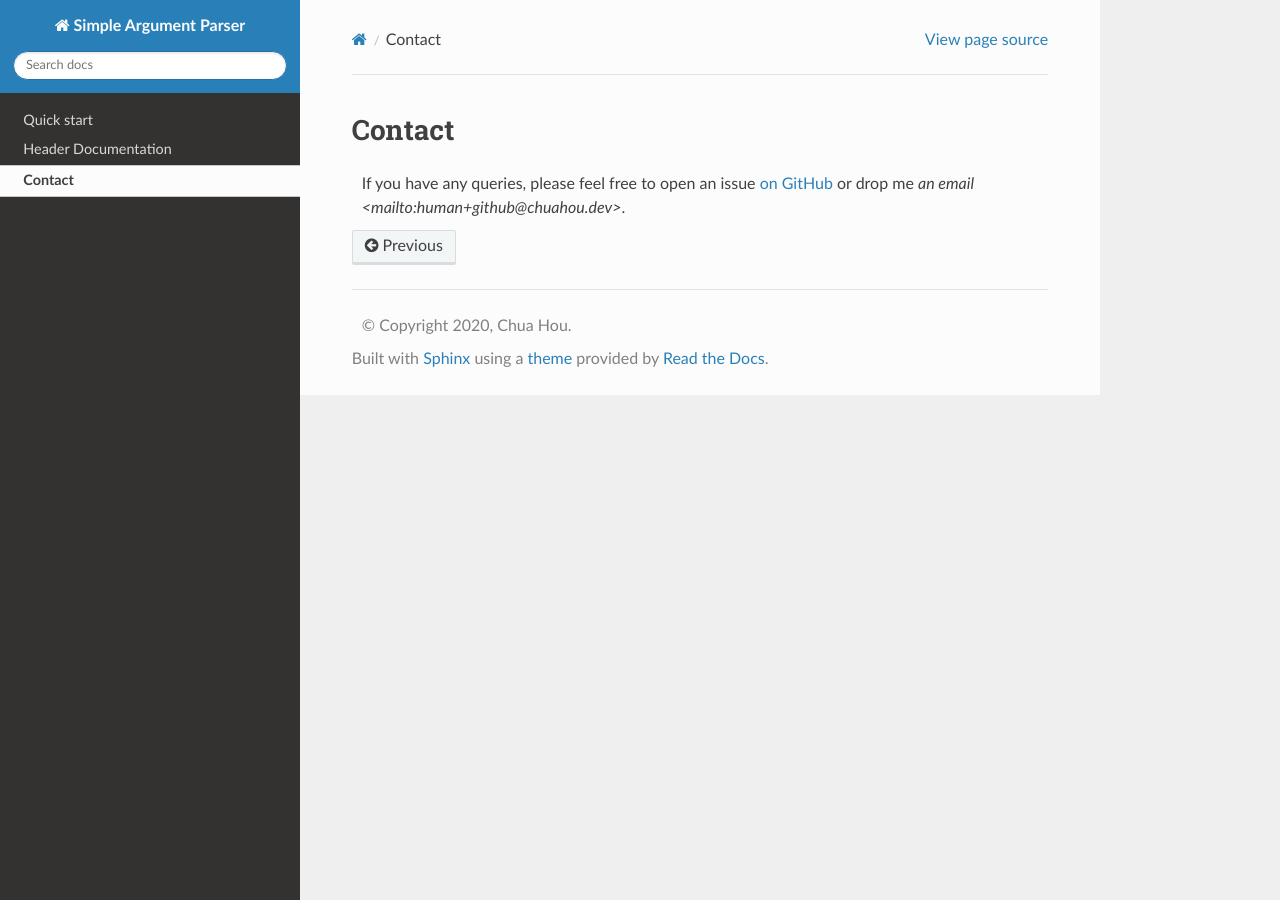
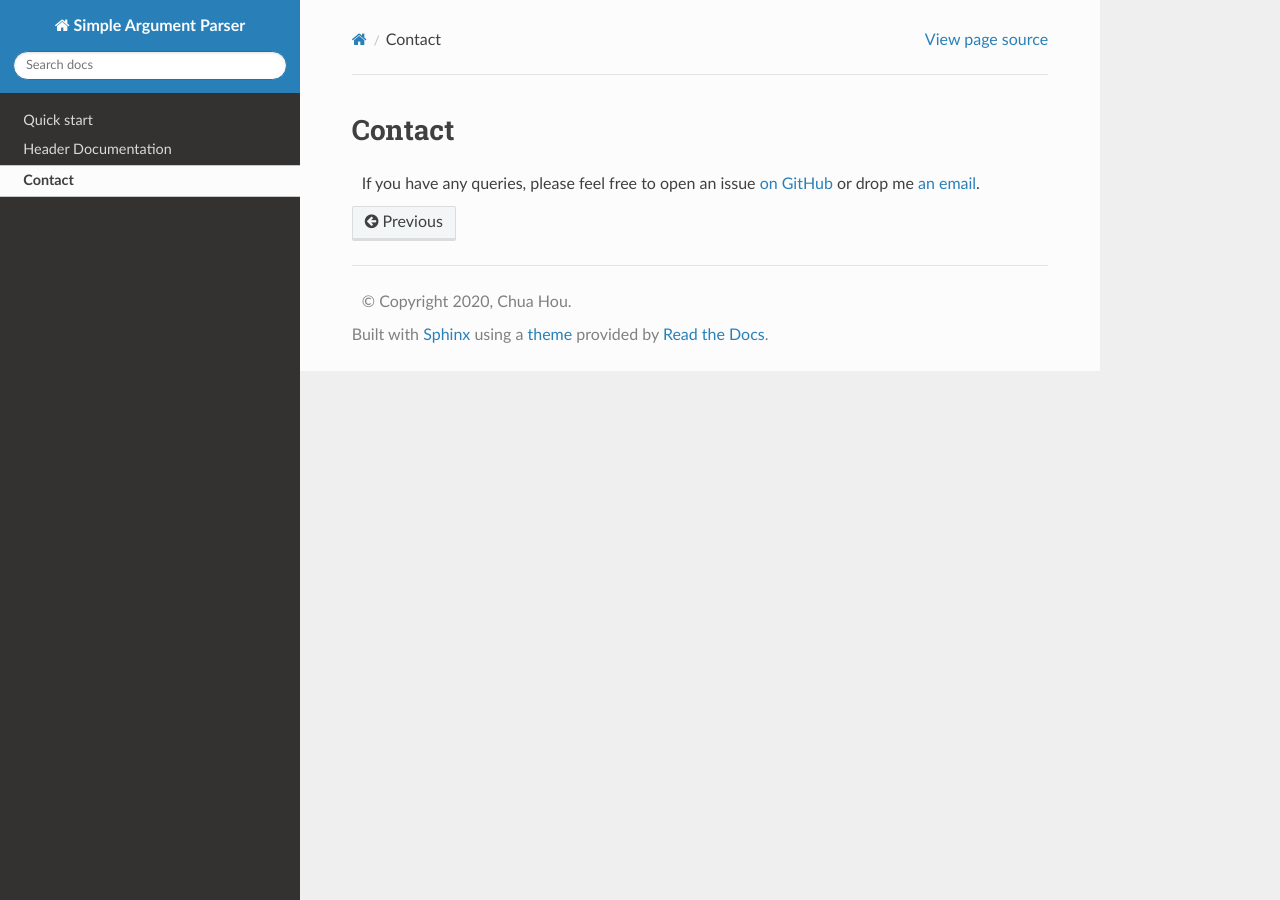
Before and after one commit to chuahou/sap, a Sphinx documentation site: the page built from docsrc/source/contact.rst, in a window 1280 px wide. Built offline with Sphinx 7.4.7 and the Read the Docs theme 2.0.0, drawn with Linux system fonts in a browser that asks for light colours.

Commit message:
docs: fix typo in email

```diff
--- a/docsrc/source/contact.rst
+++ b/docsrc/source/contact.rst
@@ -4,4 +4,4 @@ Contact
 
 If you have any queries, please feel free to open an issue `on GitHub
 <https://github.com/chuahou/sap>`_ or drop me `an email
-<mailto:human+github@chuahou.dev>`.
+<mailto:human+github@chuahou.dev>`_.
```
